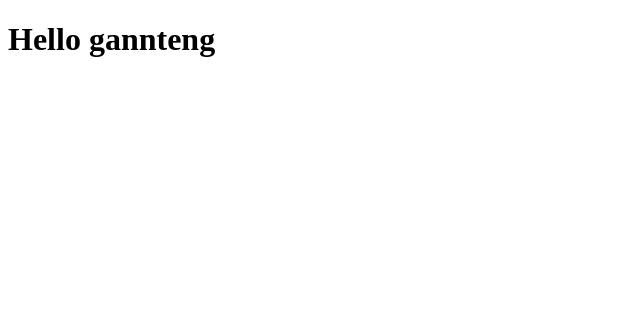
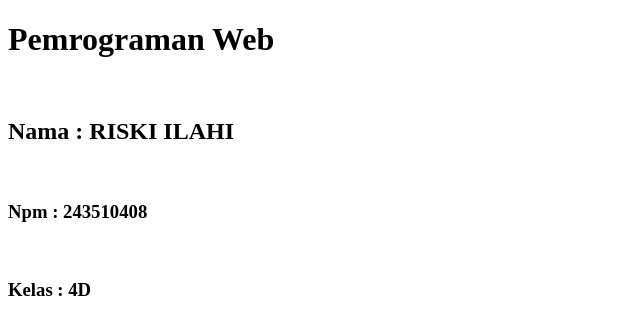
Before and after one commit to DAYRIStzy/pertemuan-1-, a plain HTML site: page index.html in a window 1280 px wide. Shown: the whole page, without its empty margins (0-640 px from the left). Drawn offline with Linux system fonts and the light colour scheme.

Commit message:
Tugas 1 Riski ilahi

```diff
--- a/index.html
+++ b/index.html
@@ -6,6 +6,15 @@
     <title>Document</title>
 </head>
 <body>
-    <h1>Hello gannteng
+    <h1><b>Pemrograman Web</b></h1>
+    <br>
+
+    <h2><b>Nama : RISKI ILAHI</b></h2>
+    <br>
+
+    <h3><b>Npm : 243510408</b></h3>
+    <br>
+
+    <h3><b>Kelas : 4D</b></h3>
 </body>
 </html>
```
